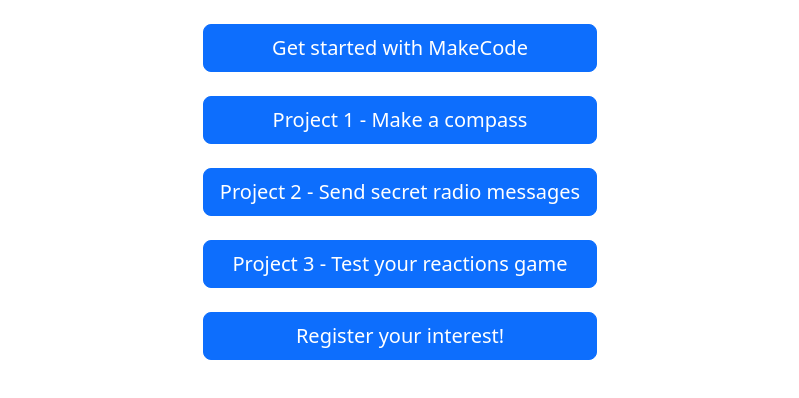
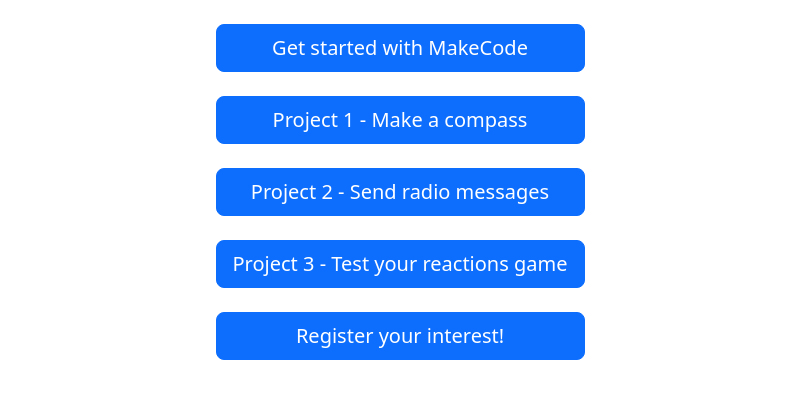
Before and after one commit to jmcatominey/rpf-team-england-2026, a plain HTML site: page index.html in a window 1280 px wide. Shown: the part 256-654 px from the top of the page, without its empty margins (240-1039 px from the left). Drawn offline with nearby package versions, Linux system fonts and the light colour scheme.

Commit message:
changed project 2 wording

```diff
--- a/index.html
+++ b/index.html
@@ -29,7 +29,7 @@
     <nav class="d-inline-grid gap-3">
       <a class="btn btn-primary btn-lg mb-2" target="_blank" rel="noopener" href="http://rpf.io/makecode">Get started with MakeCode</a>
       <a class="btn btn-primary btn-lg mb-2" target="_blank" rel="noopener" href="https://docs.google.com/document/d/16xNkeQVKHV0H1YNE610bV380pHPTze7_ZJQfoJujRrY/edit">Project 1 - Make a compass</a>
-      <a class="btn btn-primary btn-lg mb-2" target="_blank" rel="noopener" href="https://docs.google.com/document/d/1GlpFQdJzJIhQ5TFHjRgy5y39jiVrFBaVB4h_wZQGIs0/edit">Project 2 - Send secret radio messages</a>
+      <a class="btn btn-primary btn-lg mb-2" target="_blank" rel="noopener" href="https://docs.google.com/document/d/1GlpFQdJzJIhQ5TFHjRgy5y39jiVrFBaVB4h_wZQGIs0/edit">Project 2 - Send radio messages</a>
       <a class="btn btn-primary btn-lg mb-2" target="_blank" rel="noopener" href="https://docs.google.com/document/d/1v-gQ1T89rxAgcjg4IbFate18WFowMb-as_3xLYL-eeE/edit">Project 3 - Test your reactions game</a>
       <a class="btn btn-primary btn-lg mb-2" target="_blank" rel="noopener" href="https://form.raspberrypi.org/f/scouts-eoi?tfa_7952=TeamEngland">Register your interest!</a>
     </nav>
```
